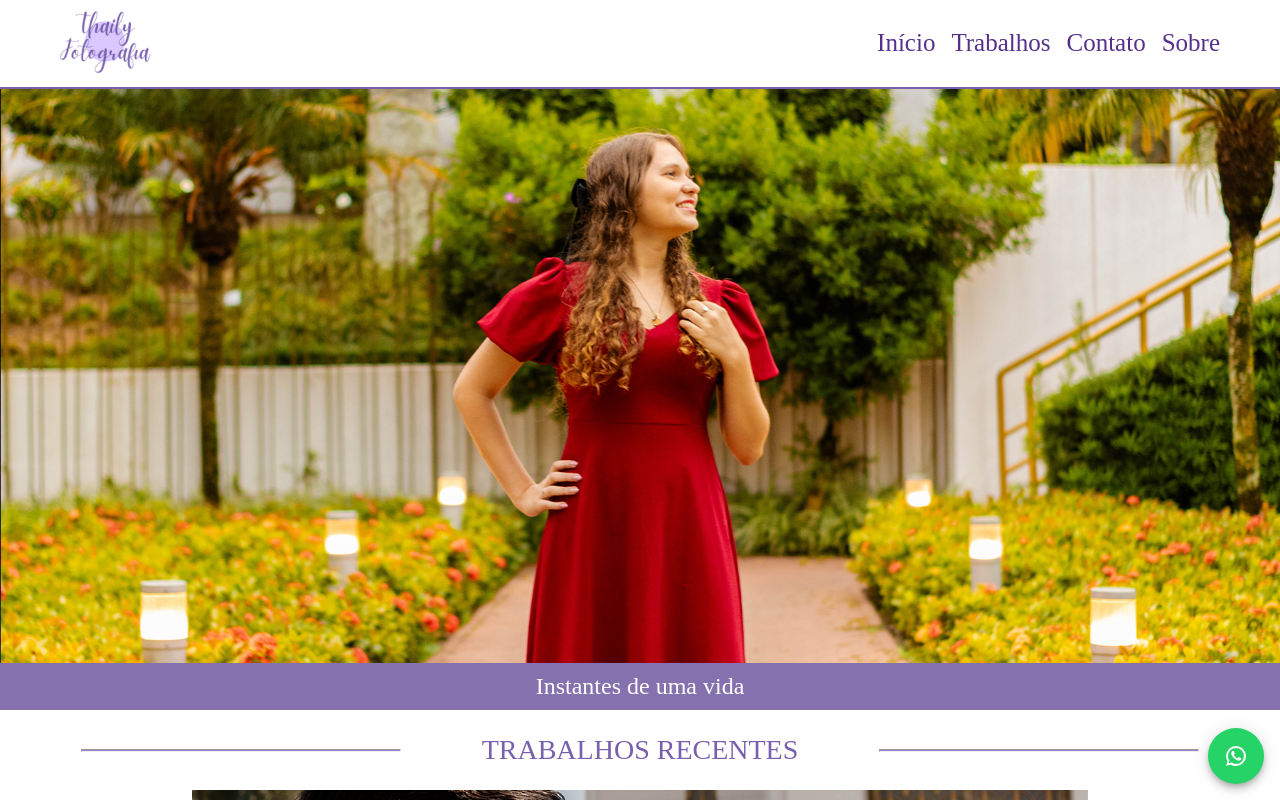
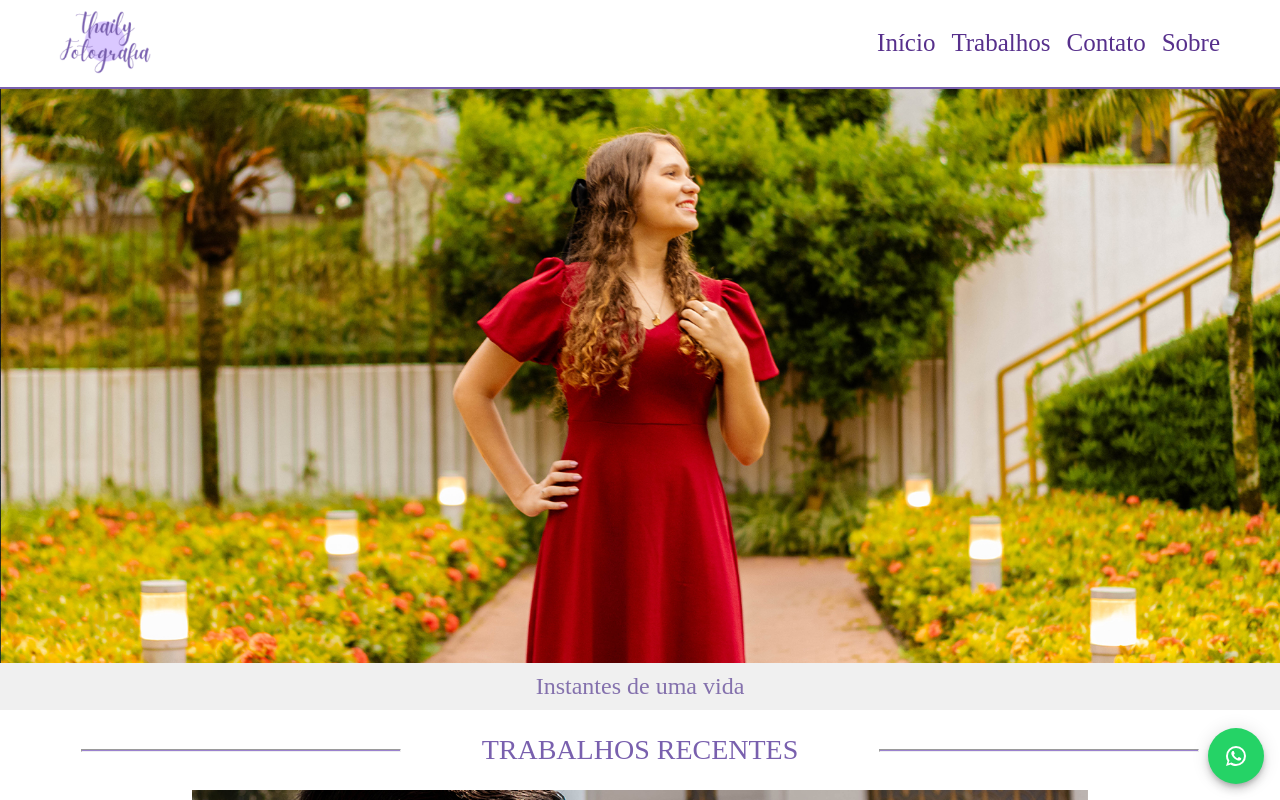
Before and after one commit to Sampai0z/thaily-fotografia, a React (Vite) app: page / in a window 1280 px wide. Built offline with nearby package versions, Linux system fonts and the light colour scheme.

Commit message:
Mudando a frase

```diff
--- a/src/styles/layouts/HomePage.module.css
+++ b/src/styles/layouts/HomePage.module.css
@@ -2,8 +2,8 @@
   position: relative;
   display: flex;
   flex-direction: column;
-  /* background-color: #7960ae; */
-  background-color: #8471ad;
+  /* background-color: #8471ad; */
+  background-color: #F0F0F0;
 }
 .banner {
   width: 100%;
@@ -12,7 +12,8 @@
   display: flex;
   justify-content: center;
   align-items: center;
-  color: rgb(255, 255, 255);
+  /* color: rgb(255, 255, 255); */
+  color: #8471ad;
   /* background-color: #8471ad; */
   font-size: 1.5rem;
   margin: 10px;
```
